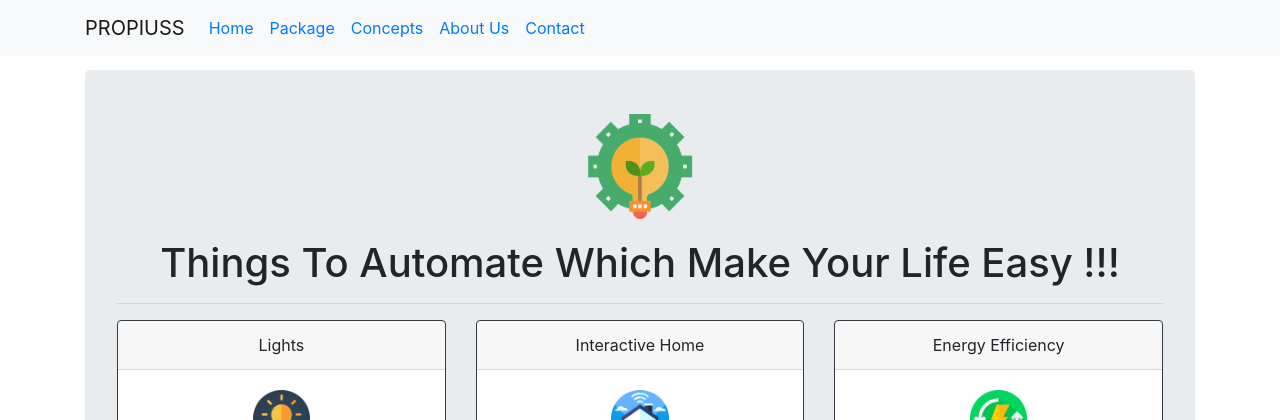
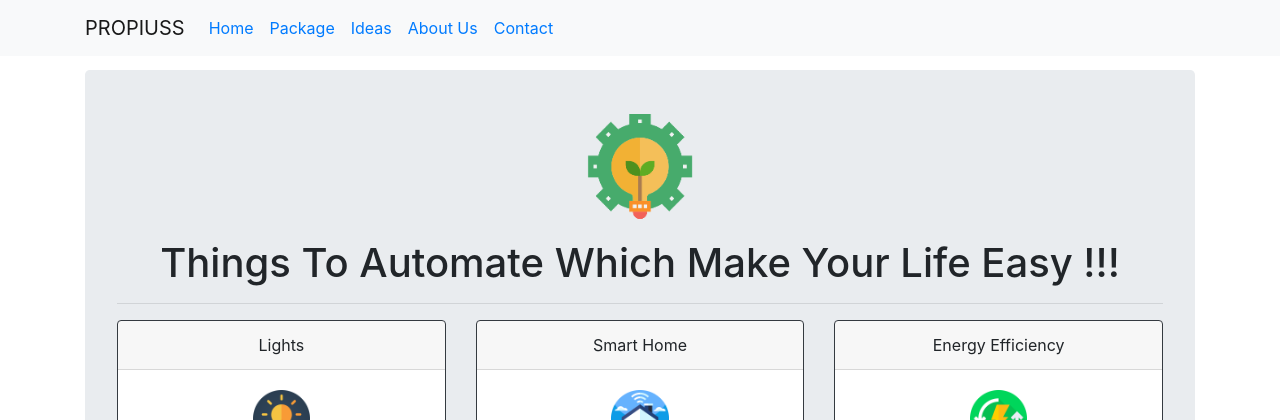
Before and after one commit to nikhil11001/propiuss, a React (Create React App) app: page /concept in a window 1280 px wide. Shown: the top 420 px of the page. Built offline with nearby package versions, Linux system fonts and the light colour scheme.

Commit message:
Menu name changes

```diff
--- a/src/components/concept.js
+++ b/src/components/concept.js
@@ -43,7 +43,7 @@ const Concepts = () => {
               </Col>
               <Col md={4}>
                 <Card border="dark">
-                  <Card.Header>Interactive Home</Card.Header>
+                  <Card.Header>Smart Home</Card.Header>
                   <Card.Body>
                     <Image src={home} width="20%" />
                     <Card.Text>
--- a/src/components/navBar.js
+++ b/src/components/navBar.js
@@ -30,7 +30,7 @@ export const NavBar = () => {
               <Link to="/package">Package</Link>
             </Nav.Link>
             <Nav.Link onClick={hideMenu}>
-              <Link to="/concept">Concepts</Link>
+              <Link to="/concept">Ideas</Link>
             </Nav.Link>
             <Nav.Link onClick={hideMenu}>
               <Link to="/about">About Us</Link>
```
